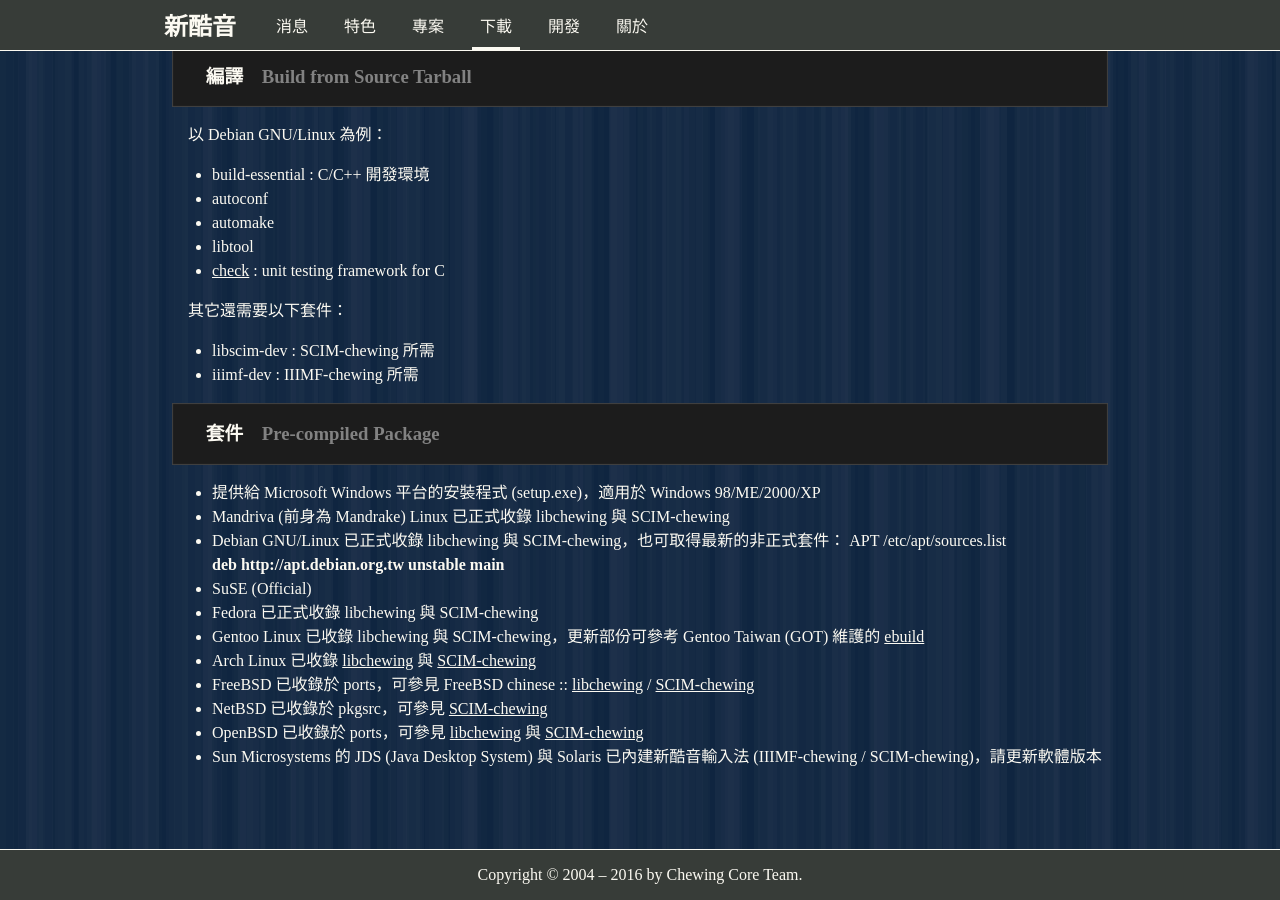
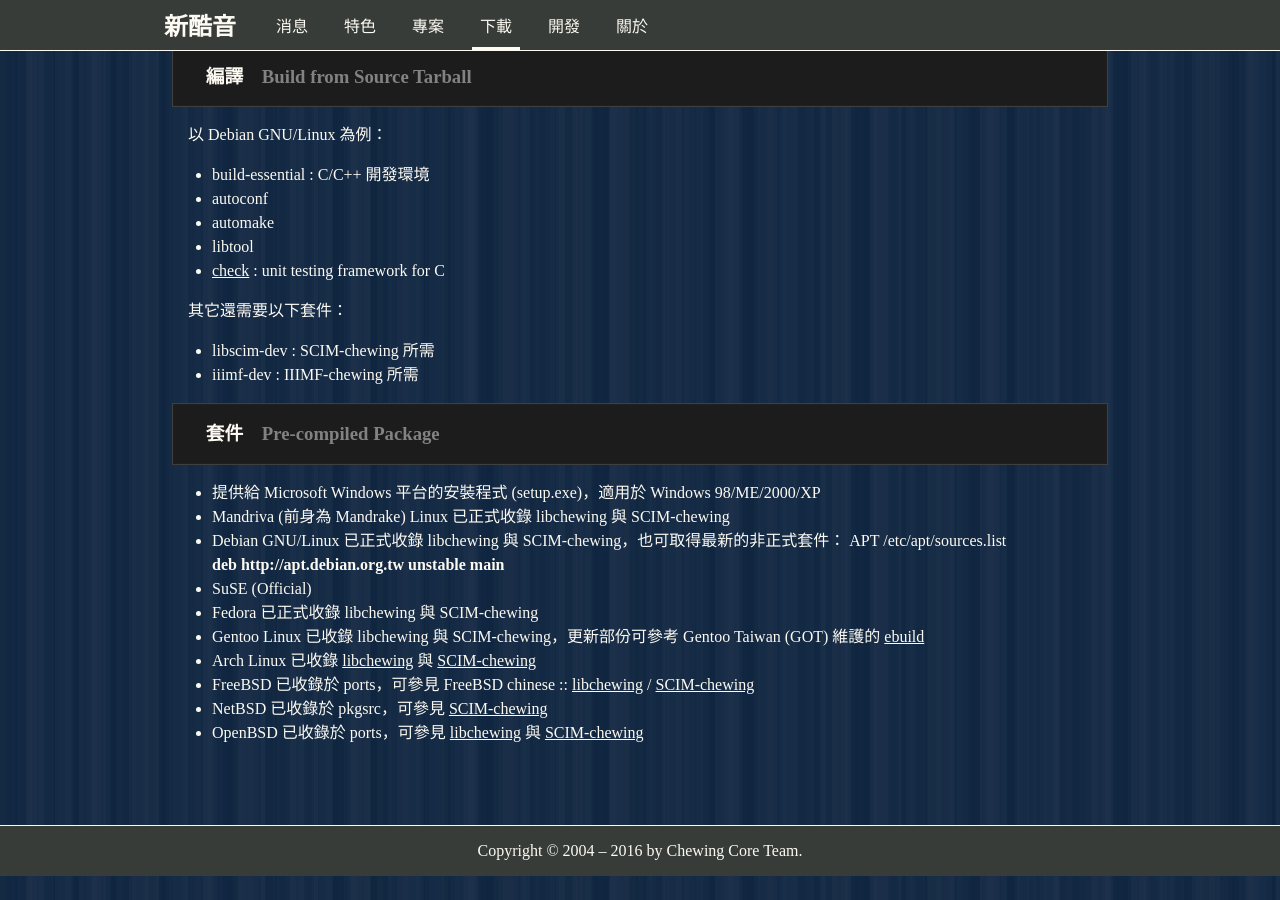
Before and after one commit to chewing/chewing.github.com, a Jekyll site: the page built from download.html, in a window 1280 px wide and 900 px high, scrolled down 509 px. Built offline with Jekyll 4.4.1, drawn with Linux system fonts in a browser that asks for light colours; after the commit the page ends 1385 px from its top, so only the background shows below that.

Commit message:
download: Java Desktop System is obsolete

```diff
--- a/download.html
+++ b/download.html
@@ -54,7 +54,6 @@
 				<li>FreeBSD 已收錄於 ports，可參見 FreeBSD chinese :: <a href="http://www.freebsdsoftware.org/chinese/libchewing.html">libchewing</a> / <a href="http://www.freebsdsoftware.org/chinese/scim-chewing.html">SCIM-chewing</a></li>
 				<li>NetBSD 已收錄於 pkgsrc，可參見 <a href="http://pkgsrc.se/wip/scim-chewing">SCIM-chewing</a></li>
 				<li>OpenBSD 已收錄於 ports，可參見 <a href="http://openports.se/chinese/libchewing">libchewing</a> 與 <a href="http://openports.se/inputmethods/scim-chewing">SCIM-chewing</a></li>
-				<li>Sun Microsystems 的 JDS (Java Desktop System) 與 Solaris 已內建新酷音輸入法 (IIIMF-chewing / SCIM-chewing)，請更新軟體版本</li>
 			</ul>
 		</header>
 	</section>
```
